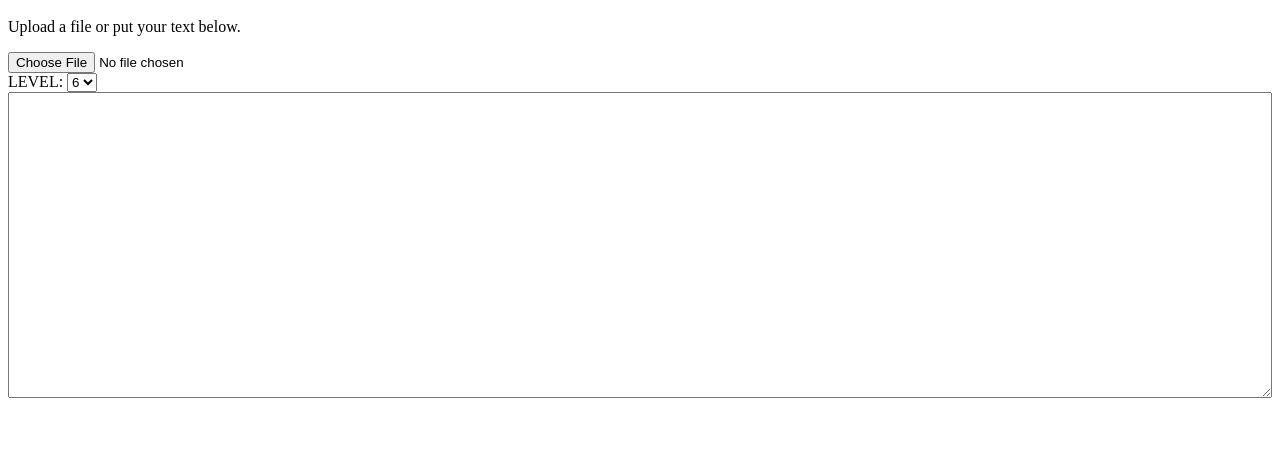
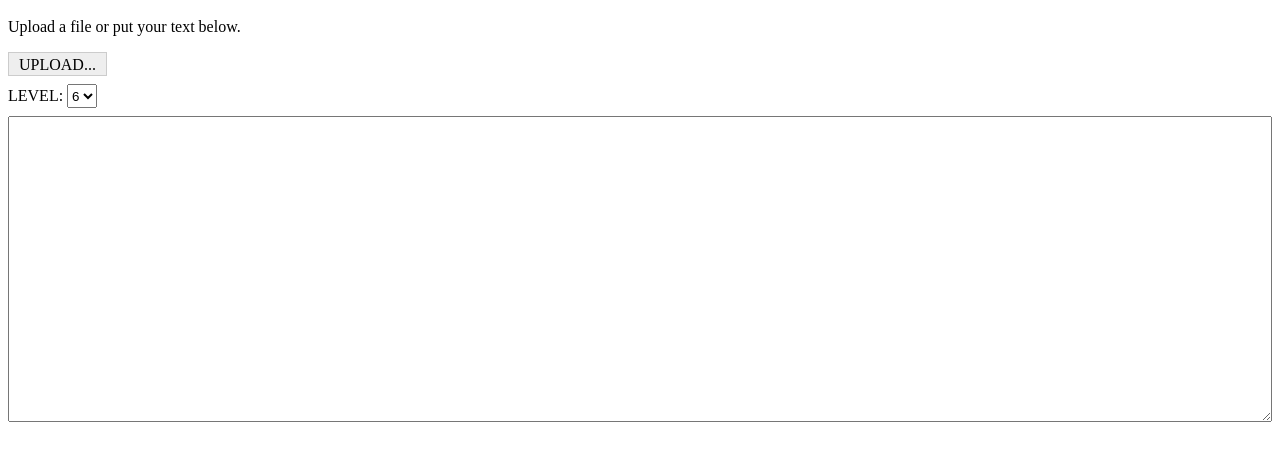
Before and after one commit to Dafrok/gzip-size-online, a website: page index.html in a window 1280 px wide. Shown: the part 48-504 px from the top of the page. Drawn offline with Linux system fonts and the light colour scheme.

Commit message:
style adjust

```diff
--- a/index.html
+++ b/index.html
@@ -9,8 +9,13 @@
 <body>
     <h1>GZip Size Online</h1>
     <p id="result">Upload a file or put your text below.</p>
-    <div><input id="file" type="file"></div>
-    <div>
+    <div class="form-control">
+        <label>
+            <a class="upload" type="submit">UPLOAD...</a>
+            <input id="file" type="file">
+        </label>
+    </div>
+    <div class="form-control">
         <label>LEVEL: </label>
         <select id="level">
             <option>1</option>
@@ -24,7 +29,9 @@
             <option>9</option>
         </select>
     </div>
-    <div><textarea rows="20" id="text"></textarea></div>
+    <div class="form-control">
+        <textarea rows="20" id="text"></textarea>
+    </div>
     <script src="static/gzip.js"></script>
     <script src="static/main.js"></script>
 </body>
--- a/static/style.css
+++ b/static/style.css
@@ -1,6 +1,26 @@
 * {
     box-sizing: border-box;
 }
+.form-control {
+    height: 32px;
+}
 textarea, input {
-    width: 100%
+    width: 100%;
 }
+input, label, select {
+    vertical-align: middle;
+    height: 24px;
+}
+input[type=file] {
+    opacity: 0;
+    width: 0;
+    height: 0;
+}
+.upload {
+    display: inline-block;
+    border: 1px solid #ccc;
+    background: #eee;
+    padding: 0 10px;
+    height: 24px;
+    line-height: 24px;
+}
```
